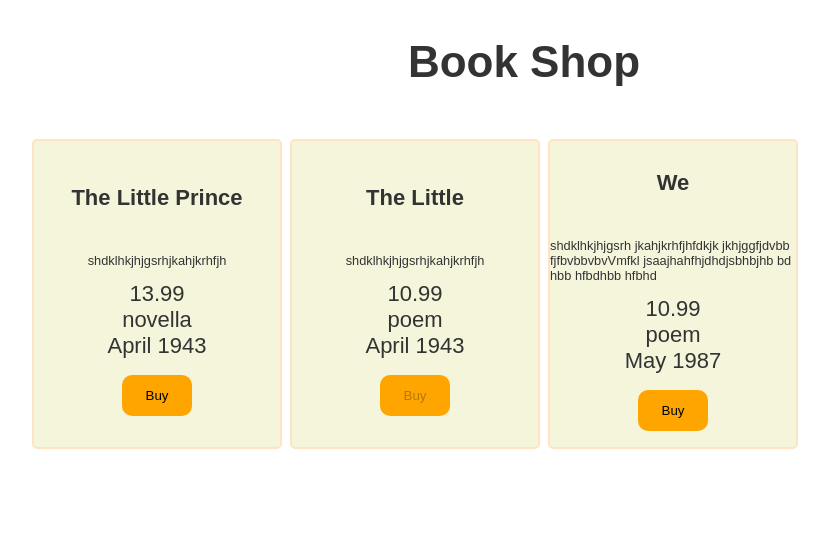
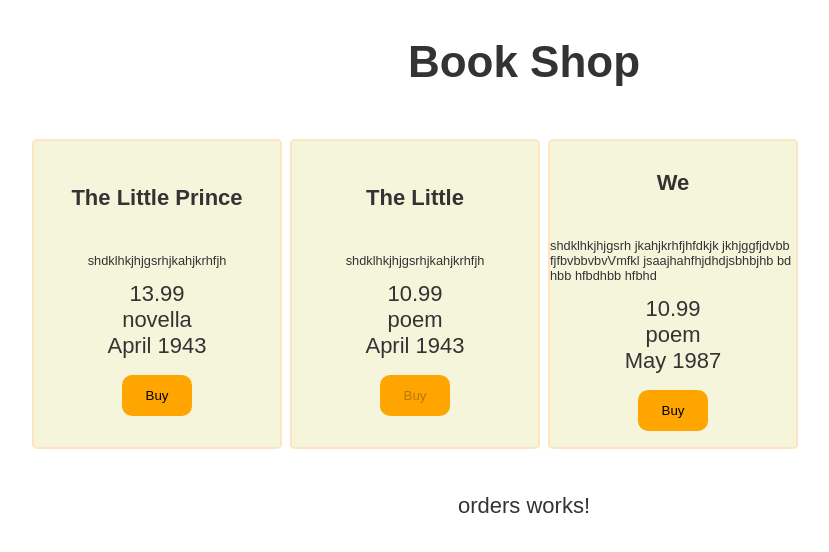
Before and after one commit to AlenaShkr/book-shop, an Angular app: page / in a window 1280 px wide. Shown: the top 552 px of the page, without its empty margins (116-945 px from the left). Built offline with nearby package versions, Linux system fonts and the light colour scheme.

Commit message:
add orders component

```diff
--- a/src/app/app.component.html
+++ b/src/app/app.component.html
@@ -1,3 +1,4 @@
 <h1 #appTitle></h1>
 <app-book (byeRequestEvent)="handlerBye($event)"></app-book>
 <app-cart [bookList]="bookList"></app-cart>
+<app-orders></app-orders>
--- a/src/app/app.module.ts
+++ b/src/app/app.module.ts
@@ -2,9 +2,7 @@ import { NgModule } from '@angular/core';
 import { BrowserModule } from '@angular/platform-browser';
 
 import { AppComponent } from './app.component';
-// import { BookComponent } from './components/book/book.component';
-// import { CartComponent } from './components/cart/cart.component';
-// import { CartItemComponent } from './components/cart-item/cart-item.component';
+
 import { BooksModule } from './books/books.module';
 import { OrdersModule } from './orders/orders.module';
 import { CartModule } from './cart/cart.module';
--- /dev/null
+++ b/src/app/orders/components/orders/orders.component.html
@@ -0,0 +1 @@
+<p>orders works!</p>
--- /dev/null
+++ b/src/app/orders/components/orders/orders.component.ts
@@ -0,0 +1,15 @@
+import { Component, OnInit } from '@angular/core';
+
+@Component({
+  selector: 'app-orders',
+  templateUrl: './orders.component.html',
+  styleUrls: ['./orders.component.css']
+})
+export class OrdersComponent implements OnInit {
+
+  constructor() { }
+
+  ngOnInit(): void {
+  }
+
+}
--- a/src/app/orders/orders.module.ts
+++ b/src/app/orders/orders.module.ts
@@ -1,12 +1,14 @@
 import { NgModule } from '@angular/core';
 import { CommonModule } from '@angular/common';
+import { OrdersComponent } from './components/orders/orders.component';
 
 
 
 @NgModule({
-  declarations: [],
+  declarations: [OrdersComponent],
   imports: [
     CommonModule
-  ]
+  ],
+  exports: [OrdersComponent]
 })
 export class OrdersModule { }
```
Also changed, not shown: src/app/orders/components/orders/orders.component.css (added), 1 other file (tests, documents, lock files or other folders).
